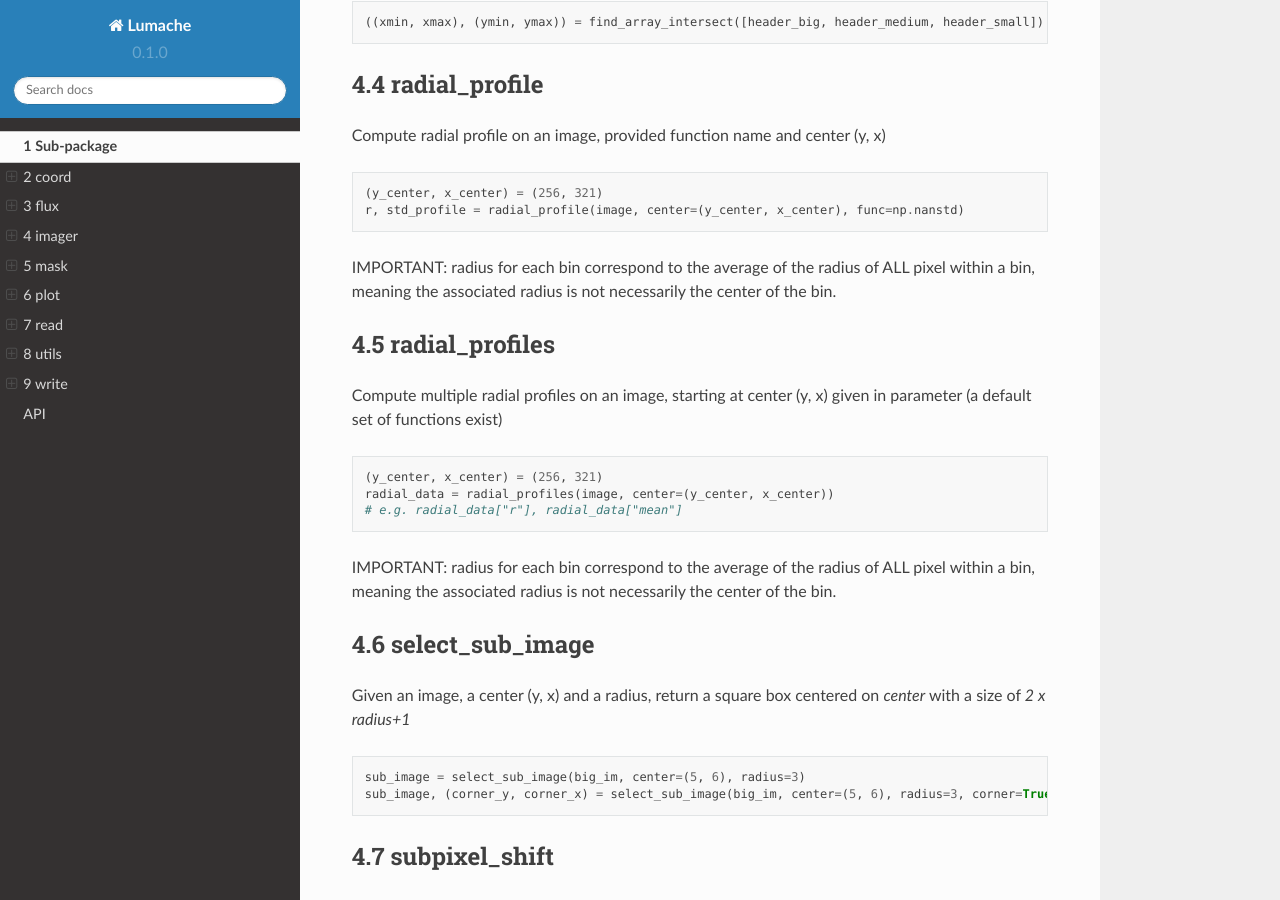
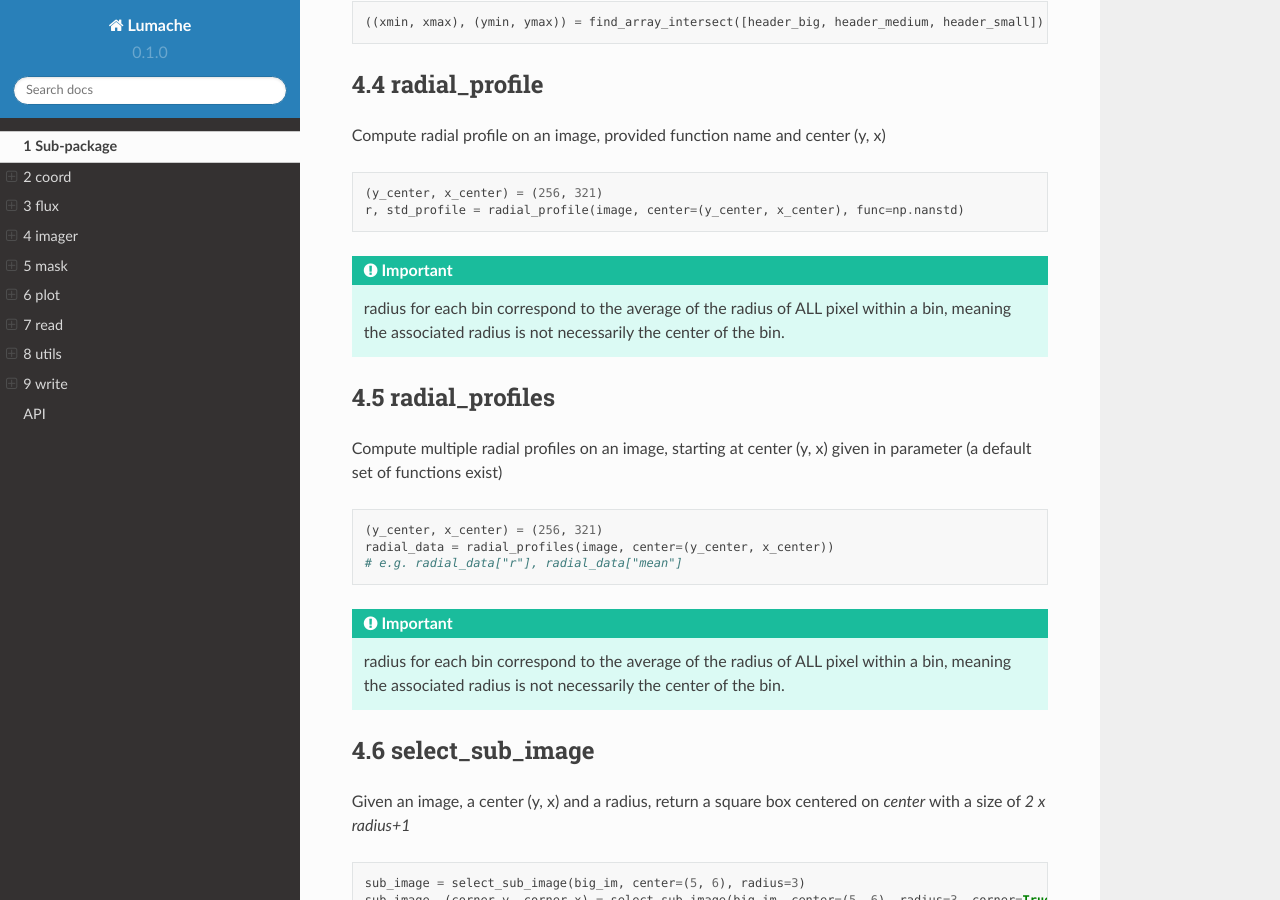
Before and after one commit to ccossou/rtd-tutorial, a Sphinx documentation site: the page built from docs/source/sub-package.rst, in a window 1280 px wide and 900 px high, scrolled down 2821 px. Built offline with Sphinx 7.4.7 and the Read the Docs theme 2.0.0, drawn with Linux system fonts in a browser that asks for light colours; some of the changed text lies outside the part shown.

Commit message:
RST: minor

```diff
--- a/docs/source/sub-package.rst
+++ b/docs/source/sub-package.rst
@@ -140,7 +140,8 @@ Compute radial profile on an image, provided function name and center (y, x)
     (y_center, x_center) = (256, 321)
     r, std_profile = radial_profile(image, center=(y_center, x_center), func=np.nanstd)
 
-IMPORTANT: radius for each bin correspond to the average of the radius of ALL pixel within a bin, meaning the associated radius is not necessarily the center of the bin.
+.. important::
+    radius for each bin correspond to the average of the radius of ALL pixel within a bin, meaning the associated radius is not necessarily the center of the bin.
 
 radial_profiles
 -----------------------
@@ -153,7 +154,8 @@ Compute multiple radial profiles on an image, starting at center (y, x) given in
     # e.g. radial_data["r"], radial_data["mean"]
 
 
-IMPORTANT: radius for each bin correspond to the average of the radius of ALL pixel within a bin, meaning the associated radius is not necessarily the center of the bin.
+.. important::
+    radius for each bin correspond to the average of the radius of ALL pixel within a bin, meaning the associated radius is not necessarily the center of the bin.
 
 select_sub_image
 -----------------------
```
Also changed, not shown: other parts of docs/source/sub-package.rst (+1 -1 lines).
